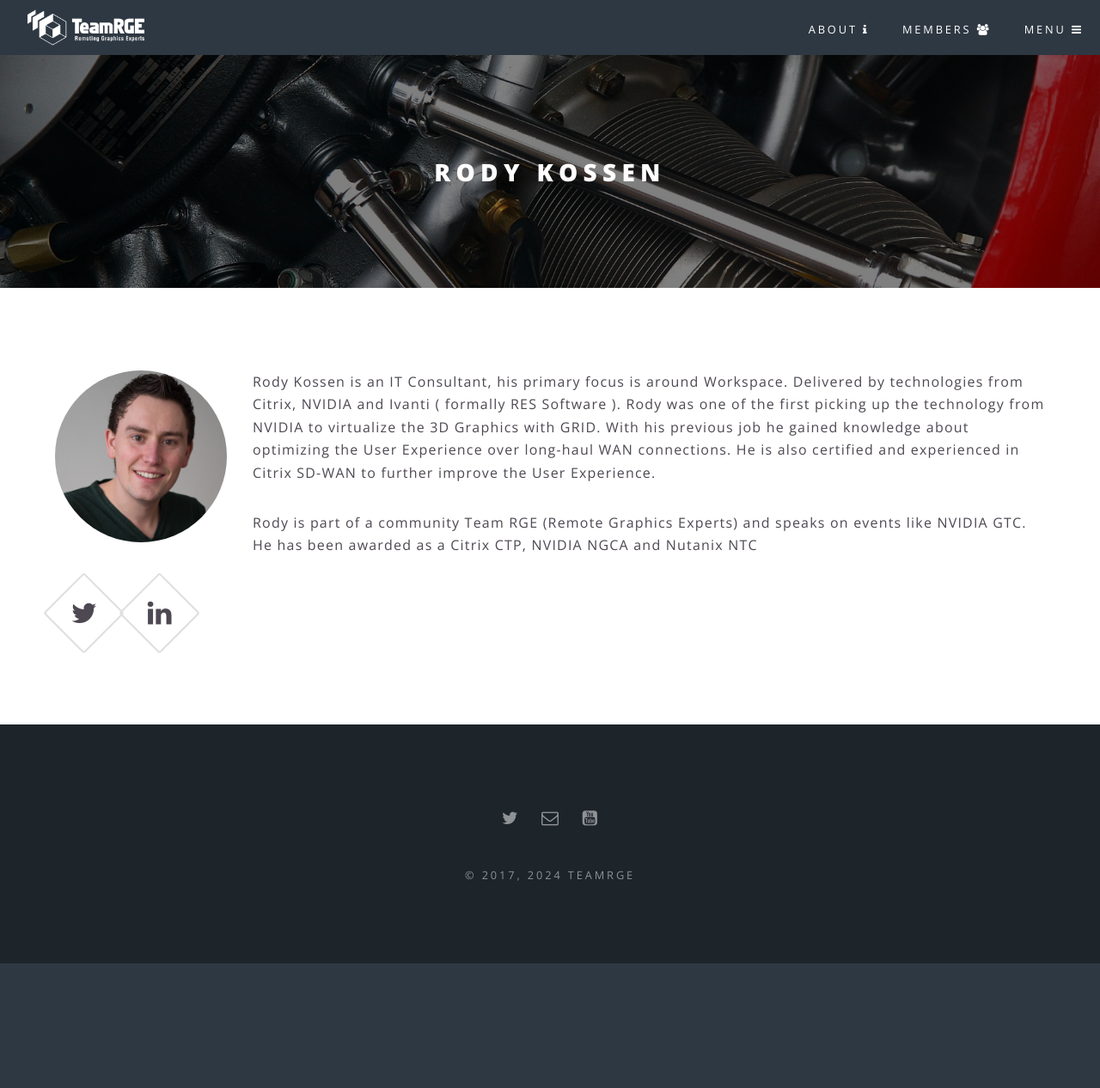
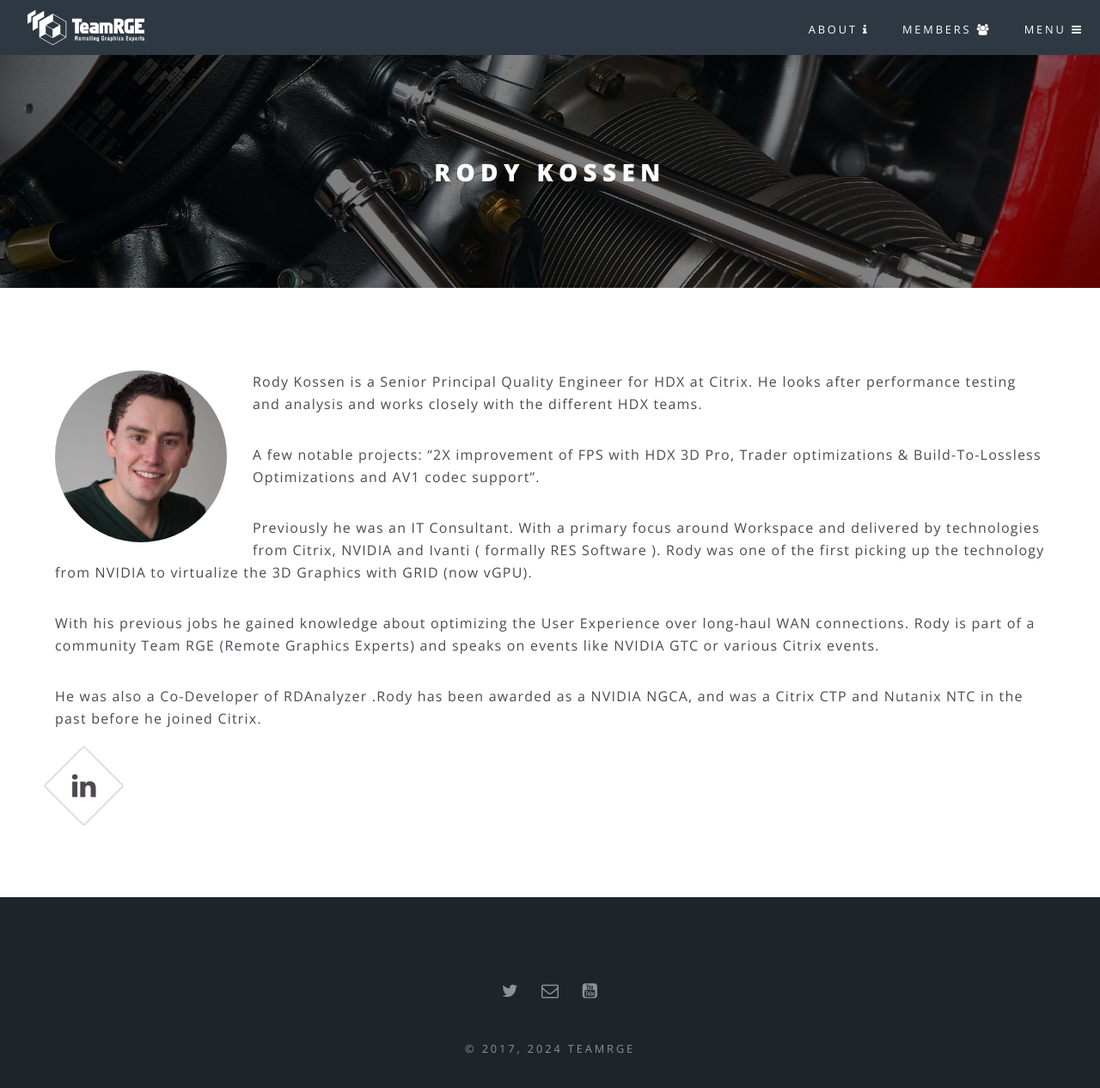
Before and after one commit to TeamRGE/teamrge-website, a Jekyll site: the page built from members/rody-kossen.html, in a window 1280 px wide and 1323 px high. Shown: the top 1266 px of the window at 86% size. Built offline with Jekyll 4.4.1, drawn with Linux system fonts in a browser that asks for light colours.

Commit message:
Updated content from Rody

```diff
--- a/_config.yml
+++ b/_config.yml
@@ -105,7 +105,6 @@
     picture: assets/images/members/rody.png
     page: rody-kossen
     social:
-      twitter: https://twitter.com/R_Kossen
       linkedin: https://www.linkedin.com/in/rody-kossen-186b4b40/
   johan:
     name: Johan
--- a/events.html
+++ b/events.html
@@ -115,8 +115,8 @@
         <td>1:25 PM</td>
         <td>19:25</td>
         <td width="235">Rody Kossen</td>
-        <td width="227">T.B.D</td>
-        <td width="925">T.B.D</td>
+        <td width="227">How to get the best User Experience for 3D Workloads</td>
+        <td width="925">Always wanted to know how to get the best user experience for (high-end) workloads? Look no further! In this session you will learn how to optimize Citrix HDX for various workloads and how adding a GPU can further optimize the user experience. We will talk about why it matters to look at GPU generations and encoder capabilities, which policies are the best for certain workloads and how to handle tough use cases like high packet loss. This session is applicable to both On-Prem as well as Cloud workloads!</td>
     </tr>
     <tr>
         <td>10:55 AM</td>
--- a/members/rody-kossen.html
+++ b/members/rody-kossen.html
@@ -7,9 +7,11 @@
 
 <img class="member-page-image" src="{{ site.baseurl }}/{{ member.picture }}" alt="{{ member.display_name }}">
 <div>
-    <p>Rody Kossen is an IT Consultant, his primary focus is around Workspace. Delivered by technologies from Citrix, NVIDIA and Ivanti ( formally RES Software ). Rody was one of the first picking up the technology from NVIDIA to virtualize the 3D Graphics with GRID. With his previous job he gained  knowledge about optimizing the User Experience over long-haul WAN connections. He is also certified and experienced in Citrix SD-WAN to further improve the User Experience.</p>
-    <p>Rody is part of a community Team RGE (Remote Graphics Experts) and speaks on events like NVIDIA GTC. He has been awarded as a Citrix CTP, NVIDIA NGCA and Nutanix NTC</p>
-
+    <p>Rody Kossen is a Senior Principal Quality Engineer for HDX at Citrix. He looks after performance testing and analysis and works closely with the different HDX teams.</p>
+    <p>A few notable projects: “2X improvement of FPS with HDX 3D Pro, Trader optimizations & Build-To-Lossless Optimizations and AV1 codec support”.</p>
+    <p>Previously he was an IT Consultant. With a primary focus around Workspace and delivered by technologies from Citrix, NVIDIA and Ivanti ( formally RES Software ). Rody was one of the first picking up the technology from NVIDIA to virtualize the 3D Graphics with GRID (now vGPU).</p>
+    <p>With his previous jobs he gained knowledge about optimizing the User Experience over long-haul WAN connections. Rody is part of a community Team RGE (Remote Graphics Experts) and speaks on events like NVIDIA GTC or various Citrix events.</p>
+    <p>He was also a Co-Developer of RDAnalyzer .Rody has been awarded as a NVIDIA NGCA, and was a Citrix CTP and Nutanix NTC in the past before he joined Citrix.</p>
 </div>
 
 {% include social.html %}
```
